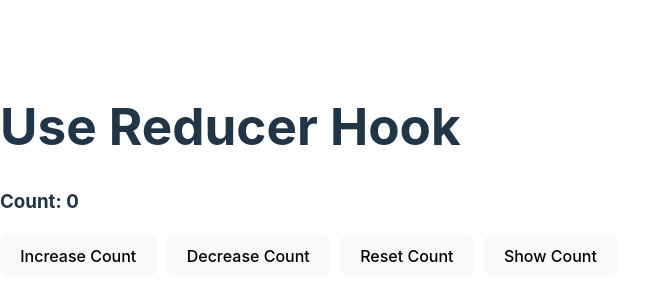
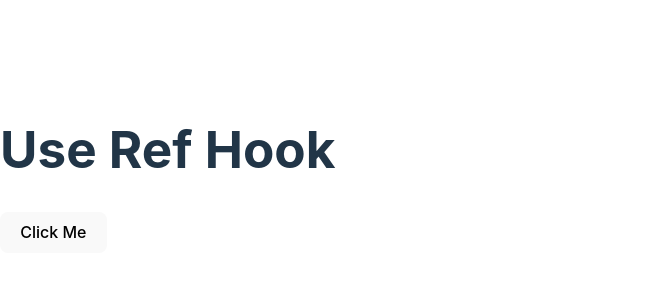
Before and after one commit to developer-mohitsoni/React-All-Hooks-Practice, a React (Vite) app: page / in a window 1280 px wide. Shown: the part 230-530 px from the top of the page, without its empty margins (0-659 px from the left). Built offline with nearby package versions, Linux system fonts and the light colour scheme.

Commit message:
useRefHook - Example-1

```diff
--- a/src/App.jsx
+++ b/src/App.jsx
@@ -3,7 +3,8 @@
 // import UseContextHook from "./components/UseContextHook";
 // import ComponentOne from "./components/ComponentOne";
 // import ComponentTwo from "./components/ComponentTwo";
-import UseReducer from "./components/UseReducer";
+// import UseReducer from "./components/UseReducer";
+import UseRefHook from "./components/UseRefHook";
 
 const App = () => {
   return (
@@ -32,7 +33,10 @@ const App = () => {
           <ComponentOne />
           <ComponentTwo />
         </div> */}
-        <UseReducer />
+
+        {/* <UseReducer /> */}
+
+        <UseRefHook />
       </div>
     </>
   );
--- /dev/null
+++ b/src/components/UseRefHook.jsx
@@ -0,0 +1,21 @@
+import { useRef } from "react";
+
+const UseRefHook = () => {
+  const countValue = useRef(0);
+
+  const handleClick = () => {
+    countValue.current++;
+
+    console.log(countValue.current);
+  };
+  return (
+    <>
+      <div>
+        <h1>Use Ref Hook</h1>
+        <button onClick={handleClick}>Click Me</button>
+      </div>
+    </>
+  );
+};
+
+export default UseRefHook;
```
